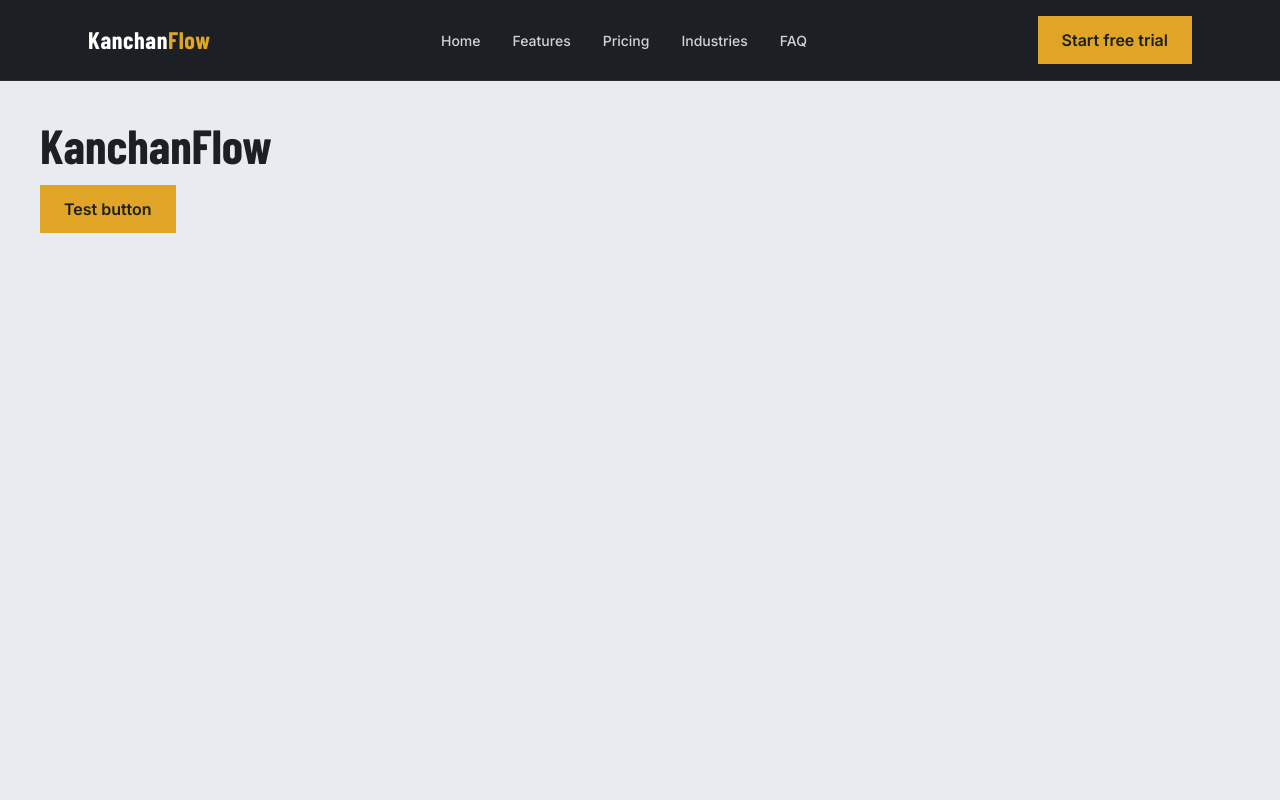
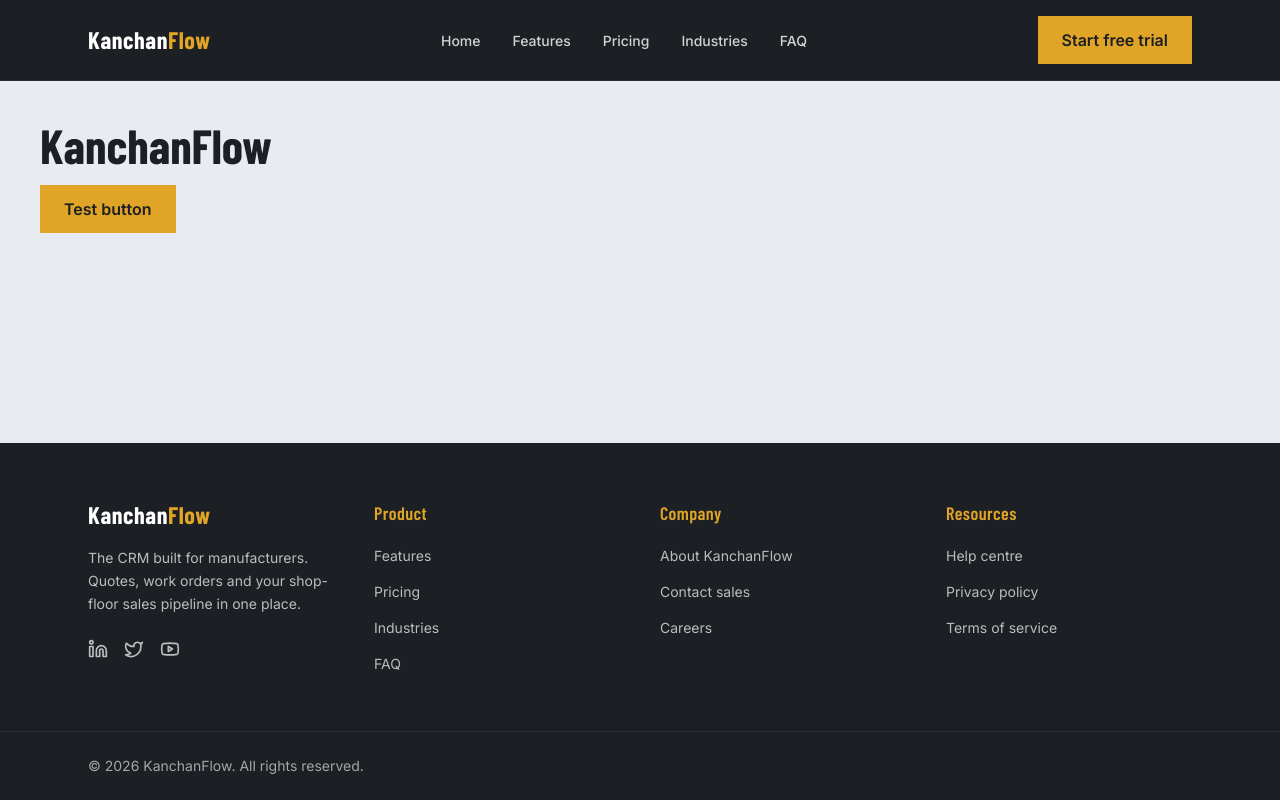
Before and after one commit to Aastha-prog-bit/KanchanFlow, a Next.js app: page / in a window 1280 px wide. Built offline with nearby package versions, Linux system fonts and the light colour scheme.

Commit message:
feat: add Footer with link columns and social icons

```diff
--- a/app/layout.tsx
+++ b/app/layout.tsx
@@ -1,6 +1,7 @@
 import type { Metadata } from "next";
 import { Barlow_Condensed, Inter } from "next/font/google";
 import "./globals.css";
+import Footer from "@/components/layout/Footer";
 import Navbar from "@/components/layout/Navbar";
 
 const barlow = Barlow_Condensed({
@@ -30,9 +31,10 @@ export default function RootLayout({
 }) {
   return (
     <html lang="en" className={`${barlow.variable} ${inter.variable}`}>
-      <body>
+      <body className="flex min-h-screen flex-col">
         <Navbar />
         {children}
+        <Footer />
       </body>
     </html>
   );
--- a/components/layout/Footer.tsx
+++ b/components/layout/Footer.tsx
@@ -0,0 +1,99 @@
+import Link from "next/link";
+import { Linkedin, Twitter, Youtube } from "lucide-react";
+
+const footerLinks = [
+  {
+    heading: "Product",
+    links: [
+      { label: "Features", href: "/features" },
+      { label: "Pricing", href: "/pricing" },
+      { label: "Industries", href: "/#industries" },
+      { label: "FAQ", href: "/#faq" },
+    ],
+  },
+  {
+    heading: "Company",
+    links: [
+      { label: "About KanchanFlow", href: "/" },
+      { label: "Contact sales", href: "/pricing" },
+      { label: "Careers", href: "/" },
+    ],
+  },
+  {
+    heading: "Resources",
+    links: [
+      { label: "Help centre", href: "/" },
+      { label: "Privacy policy", href: "/" },
+      { label: "Terms of service", href: "/" },
+    ],
+  },
+];
+
+const socials = [
+  { label: "KanchanFlow on LinkedIn", href: "#", Icon: Linkedin },
+  { label: "KanchanFlow on X", href: "#", Icon: Twitter },
+  { label: "KanchanFlow on YouTube", href: "#", Icon: Youtube },
+];
+
+const focusRing =
+  "focus-visible:outline-2 focus-visible:outline-offset-4 focus-visible:outline-gold";
+
+export default function Footer() {
+  return (
+    <footer className="mt-auto bg-graphite text-white">
+      <div className="mx-auto grid max-w-6xl gap-10 px-4 py-14 sm:px-6 md:grid-cols-4">
+        <div>
+          <Link
+            href="/"
+            className={`font-heading text-2xl font-bold tracking-wide ${focusRing}`}
+          >
+            Kanchan<span className="text-gold">Flow</span>
+          </Link>
+          <p className="mt-4 text-sm leading-relaxed text-white/70">
+            The CRM built for manufacturers. Quotes, work orders and your
+            shop-floor sales pipeline in one place.
+          </p>
+          <ul className="mt-6 flex gap-4">
+            {socials.map(({ label, href, Icon }) => (
+              <li key={label}>
+                <a
+                  href={href}
+                  aria-label={label}
+                  className={`text-white/70 transition-colors hover:text-gold ${focusRing}`}
+                >
+                  <Icon size={20} />
+                </a>
+              </li>
+            ))}
+          </ul>
+        </div>
+
+        {footerLinks.map((column) => (
+          <nav key={column.heading} aria-label={column.heading}>
+            <h2 className="font-heading text-lg font-semibold tracking-wide text-gold">
+              {column.heading}
+            </h2>
+            <ul className="mt-4 space-y-3">
+              {column.links.map((link) => (
+                <li key={link.label}>
+                  <Link
+                    href={link.href}
+                    className={`text-sm text-white/70 transition-colors hover:text-white ${focusRing}`}
+                  >
+                    {link.label}
+                  </Link>
+                </li>
+              ))}
+            </ul>
+          </nav>
+        ))}
+      </div>
+
+      <div className="border-t border-graphite-soft">
+        <p className="mx-auto max-w-6xl px-4 py-6 text-sm text-white/60 sm:px-6">
+          © {new Date().getFullYear()} KanchanFlow. All rights reserved.
+        </p>
+      </div>
+    </footer>
+  );
+}
```
